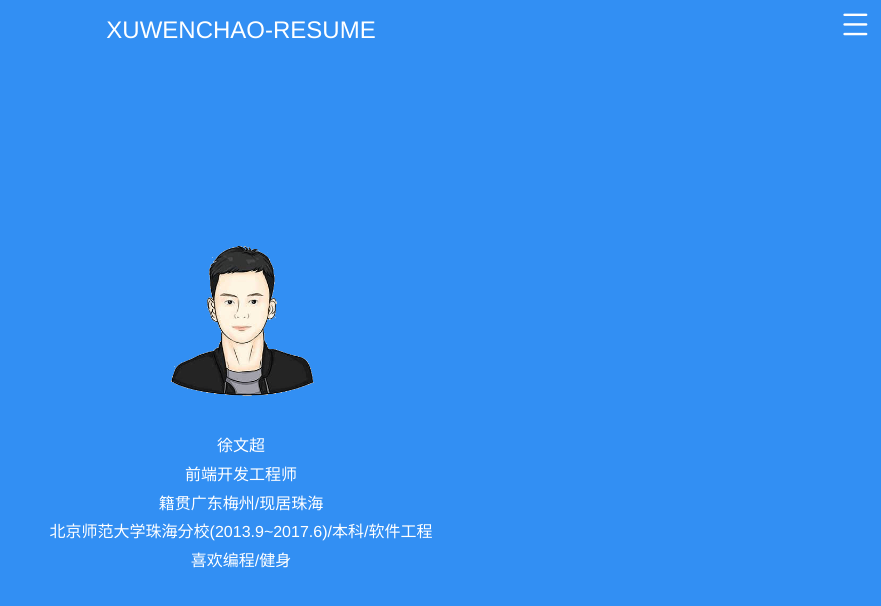
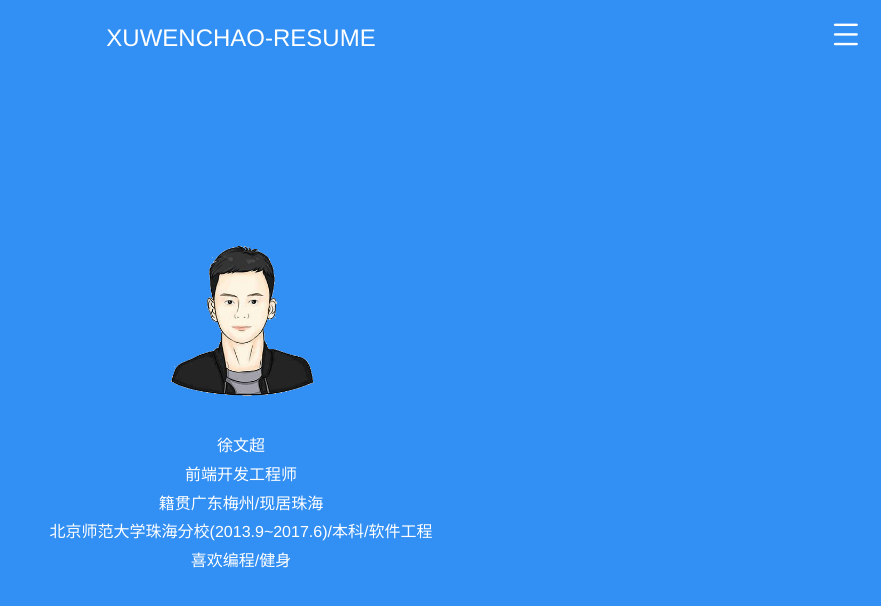
Before and after one commit to reesexu/v-resume, a Vue app: page / in a window 1280 px wide. Shown: the top 606 px of the page, without its empty margins (399-1280 px from the left). Built offline with nearby package versions, Linux system fonts and the light colour scheme.

Commit message:
fix: fix style error in firefox

```diff
--- a/src/App.vue
+++ b/src/App.vue
@@ -26,7 +26,7 @@
             <!-- 内容项 -->
             <template v-for="(sItem, sIndex) in item.msg">
               <h3 v-if="sItem.type === msgType.title" :key="sIndex">{{sItem.content}}</h3>
-              <p v-if="sItem.type === msgType.paragraph || sItem.type === msgType.list" :key="sIndex" @click="toNewPage(sItem.link)">
+              <p v-if="sItem.type === msgType.paragraph || sItem.type === msgType.list" :key="sIndex" @click="toNewPage(sItem.link)" :style="{cursor: sItem.link ? 'pointer' : 'default'}">
                 <span v-if="sItem.icon" :class="sItem.icon" /> {{sItem.content}}
               </p>
             </template>
@@ -148,7 +148,7 @@ header {
   top: 0;
   width: 100%;
   text-align: center;
-  margin-top: 1rem;
+  margin-top: 1.5rem;
   font-size: 1.5rem;
   @include responsive() {
     font-size: 1.1rem;
@@ -158,27 +158,29 @@ header {
 .menu {
   position: fixed;
   z-index: 2;
-  font-size: 1.8rem;
   top: 0;
   right: 0;
   display: inline-block;
-  padding: 0.7rem;
+  padding: 1.3rem;
   cursor: pointer;
   @include responsive() {
-    font-size: 1.1rem;
-    padding: 1.1rem;
+    padding: 1.5rem;
   }
   span {
     display: inline-block;
     transition: all 0.2s ease-in-out;
     transform: none;
+    font-size: 1.8rem;
+      @include responsive() {
+      font-size: 1.1rem;
+    }
     &.open {
       transform: rotate(45deg);
     }
   }
   ul {
     position: absolute;
-    right: 2.5rem;
+    right: 3.2rem;
     top: 70%;
     width: 9rem;
     font-size: 15px;
--- a/src/const.js
+++ b/src/const.js
@@ -46,9 +46,8 @@ export const resumeData = [
       getMsgObj(msgType.title, '珠海多士科技有限公司(2017/5~2018/5)'),
       getMsgObj(msgType.paragraph, 'web前端开发'),
       getMsgObj(msgType.list, '1.负责公司前端项目的调研，架构，实现'),
-      getMsgObj(msgType.list, '2.帮助前端团队进行react方向的技术架构迁移'),
-      getMsgObj(msgType.list, '3.官方网站,app内嵌h5的开发与维护'),
-      getMsgObj(msgType.list, '4.基于reactjs的hybrid app 诸葛小明2的技术选型与实现，在保证用户体验的同时，降低了开发以及维护的成本')
+      getMsgObj(msgType.list, '2.官方网站,app内嵌h5的开发与维护'),
+      getMsgObj(msgType.list, '3.基于reactjs的hybrid app 诸葛小明2的技术选型与实现，在保证用户体验的同时，降低了开发以及维护的成本')
     ]
   }, {
     title: '个人项目',
```
